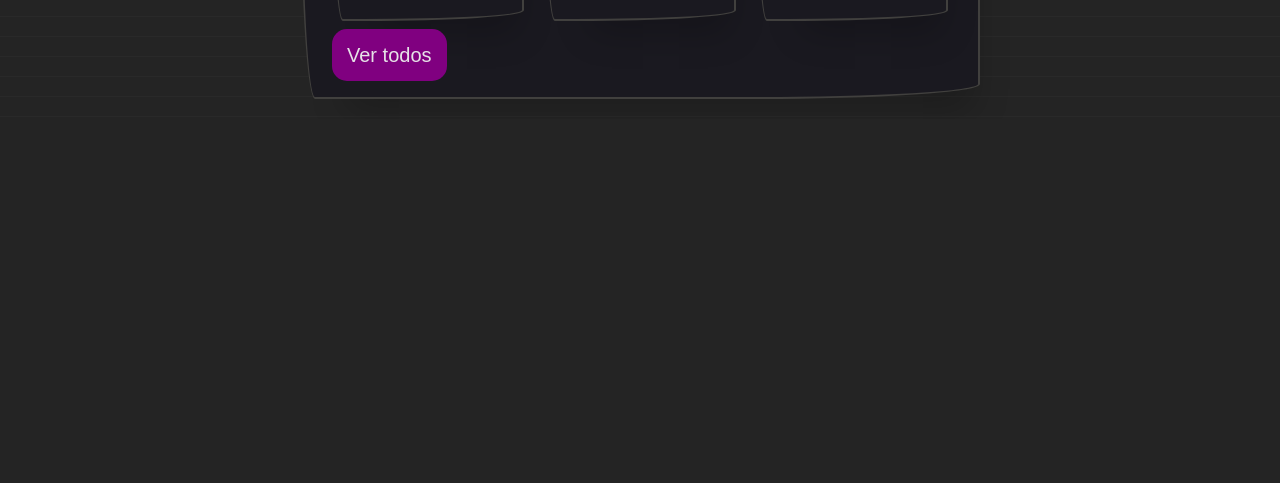
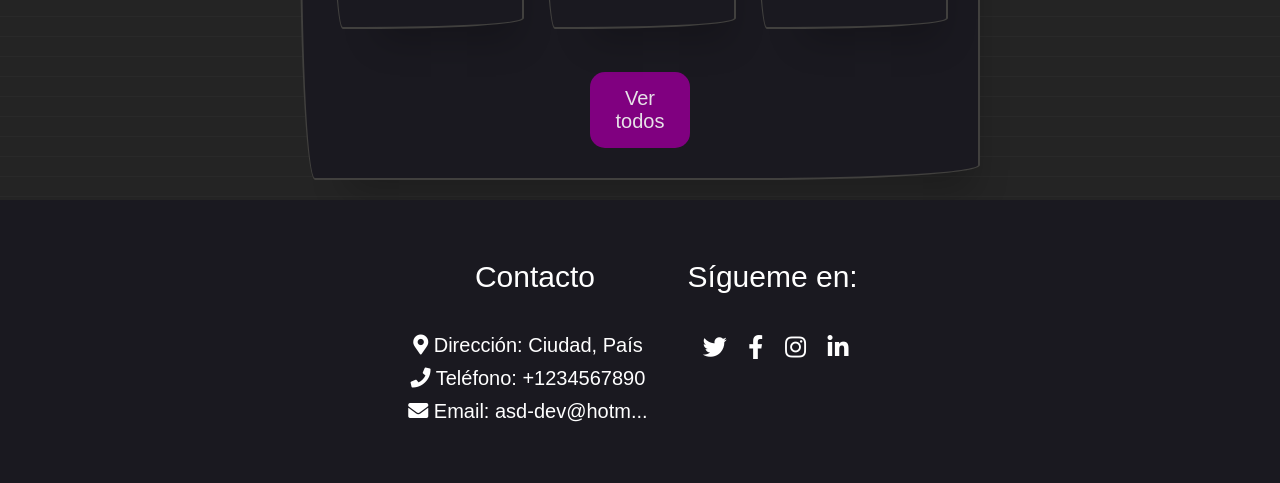
Before and after one commit to aceu890/portfolio-ultimate, a plain HTML site: page index.html in a window 1280 px wide. Shown: the part 1403-1886 px from the top of the page. Before the commit the page ends 1522 px from the top, so only its background shows below. Drawn offline with nearby package versions, Linux system fonts and the light colour scheme; a web font is replaced by a local one.

Commit message:
landing page ok, add footer

```diff
--- a/index.html
+++ b/index.html
@@ -4,10 +4,16 @@
     <meta charset="UTF-8" />
     <meta name="viewport" content="width=device-width, initial-scale=1.0" />
     <title>Document</title>
+    <link
+      rel="stylesheet"
+      href="https://cdnjs.cloudflare.com/ajax/libs/font-awesome/5.15.4/css/all.min.css"
+      integrity="sha512-<HASH>"
+      crossorigin="anonymous"
+    />
     <link rel="stylesheet" href="styles.css" />
   </head>
   <body>
-    <!-- navbar -->
+    <!-- start navbar -->
     <nav class="navbar">
       <div class="container">
         <img src="./img/logo/logo.png" alt="" />
@@ -26,7 +32,7 @@
     </nav>
     <!-- end navbar -->
 
-    <!-- Hero -->
+    <!-- start Hero -->
     <div class="hero-card">
       <div><img src="./img/logo/hero.png" alt="" /></div>
       <p>
@@ -42,7 +48,7 @@
     </div>
     <!-- end Hero -->
 
-    <!-- projects -->
+    <!-- start projects -->
     <div class="container-projects">
       <section class="paper border shadow shadow-large">
         <h1>
@@ -119,12 +125,49 @@
               >
             </h2>
           </li>
-        </ul><br>
+        </ul>
+        <br />
         <a href="#" class="button">Ver todos</a>
       </section>
     </div>
     <!-- end projects -->
 
+    <!-- start footer -->
+    <footer class="dark-footer text-center">
+      <div class="container">
+        <div class="row">
+          <div class="col" id="contacto">
+            <h4>Contacto</h4>
+            <ul class="contact-info">
+              <li>
+                <i class="fas fa-map-marker-alt"></i> Dirección: Ciudad, País
+              </li>
+              <li><i class="fas fa-phone"></i> Teléfono: +1234567890</li>
+              <li><i class="fas fa-envelope"></i> Email: asd-dev@hotm...</li>
+            </ul>
+          </div>
+          <div class="col">
+            <h4>Sígueme en:</h4>
+            <ul class="social-icons">
+              <li>
+                <a href="#"><i class="fab fa-twitter"></i></a>
+              </li>
+              <li>
+                <a href="#"><i class="fab fa-facebook-f"></i></a>
+              </li>
+              <li>
+                <a href="#"><i class="fab fa-instagram"></i></a>
+              </li>
+              <li>
+                <a href="#"><i class="fab fa-linkedin-in"></i></a>
+              </li>
+            </ul>
+          </div>
+        </div>
+      </div>
+    </footer>
+    <!-- end footer -->
+
     <script src="./script.js"></script>
   </body>
 </html>
--- a/styles.css
+++ b/styles.css
@@ -1,4 +1,8 @@
 @import url("https://unpkg.com/papercss@1.9.2/dist/paper.css") layer(csspaper);
+
+:root {
+  --dark-violet-color: rgb(26, 25, 32);
+}
 
 .card-list:has(li:hover) li:not(:hover) {
   filter: blur(4px);
@@ -28,7 +32,7 @@ hr {
 /* TODO: NAVBAR */
 .navbar {
   /* background-color: #333; */
-  background-color: rgb(26, 25, 32);
+  background-color: var(--dark-violet-color);
   color: #fff;
   padding: 15px 15px;
   box-shadow: 0 2px 4px rgba(28, 24, 44, 0.1); /* Ajusta los valores según prefieras */
@@ -90,11 +94,6 @@ hr {
   margin-bottom: -6px; /* Agregado */
 }
 
-.menu li a:hover::before {
-  transform: scaleX(1);
-  transform-origin: bottom left;
-}
-
 .hamburger-menu {
   display: none;
   flex-direction: column;
@@ -127,7 +126,7 @@ hr {
   .menu.active {
     display: flex;
     flex-direction: column;
-    background-color: #333;
+    background: none;
     position: absolute;
     top: 42px;
     left: 0;
@@ -137,9 +136,17 @@ hr {
   }
 
   .menu.active li {
+    background-color: var(--dark-violet-color);
+    padding: 10px;
+    border-radius: 15px;
+    cursor: pointer;
     margin-right: 0;
     margin-bottom: 10px;
-  }
+    -webkit-border-radius: 15px;
+    -moz-border-radius: 15px;
+    -ms-border-radius: 15px;
+    -o-border-radius: 15px;
+}
 }
 
 /* TODO: HERO-CARD */
@@ -180,6 +187,9 @@ hr {
   -moz-border-radius: 15px;
   -ms-border-radius: 15px;
   -o-border-radius: 15px;
+  display: block;
+  margin: 20px auto 0;
+  text-align: center;
 }
 
 .button:hover {
@@ -221,11 +231,15 @@ li::before {
   content: "";
 }
 
-img {
+.container-projects img {
   display: block;
   min-width: 0;
   width: 100%;
   margin-bottom: 0.6rem;
+}
+
+.container-projects img:hover {
+  filter: saturate(150%) brightness(120%);
 }
 
 a {
@@ -234,7 +248,7 @@ a {
 
 .paper {
   padding: 1.5rem;
-  background-color: rgb(26, 25, 32);
+  background-color: var(--dark-violet-color);
 }
 
 li a {
@@ -268,3 +282,48 @@ li a {
     grid-template-columns: 1fr;
   }
 }
+
+/* TODO: FOOTER */
+.dark-footer {
+  background-color: var(--dark-violet-color);
+  color: #fff;
+}
+
+.dark-footer h4 {
+  color: #fff;
+}
+
+.dark-footer .contact-info {
+  list-style-type: none;
+  padding: 0;
+}
+
+.dark-footer .contact-info li {
+  margin-bottom: 10px;
+}
+
+.dark-footer .social-icons {
+  list-style-type: none;
+  padding: 0;
+}
+
+.dark-footer .social-icons li {
+  display: inline-block;
+  margin-right: 10px;
+}
+
+.dark-footer .social-icons li:last-child {
+  margin-right: 0;
+}
+
+.dark-footer .social-icons a {
+  color: #fff;
+  font-size: 24px;
+  text-decoration: none;
+}
+
+.dark-footer .social-icons a:hover {
+  color: #55acee;
+}
+
+/* Añade más estilos según necesites */
```
Also changed, not shown: img/logo/hero.png.
